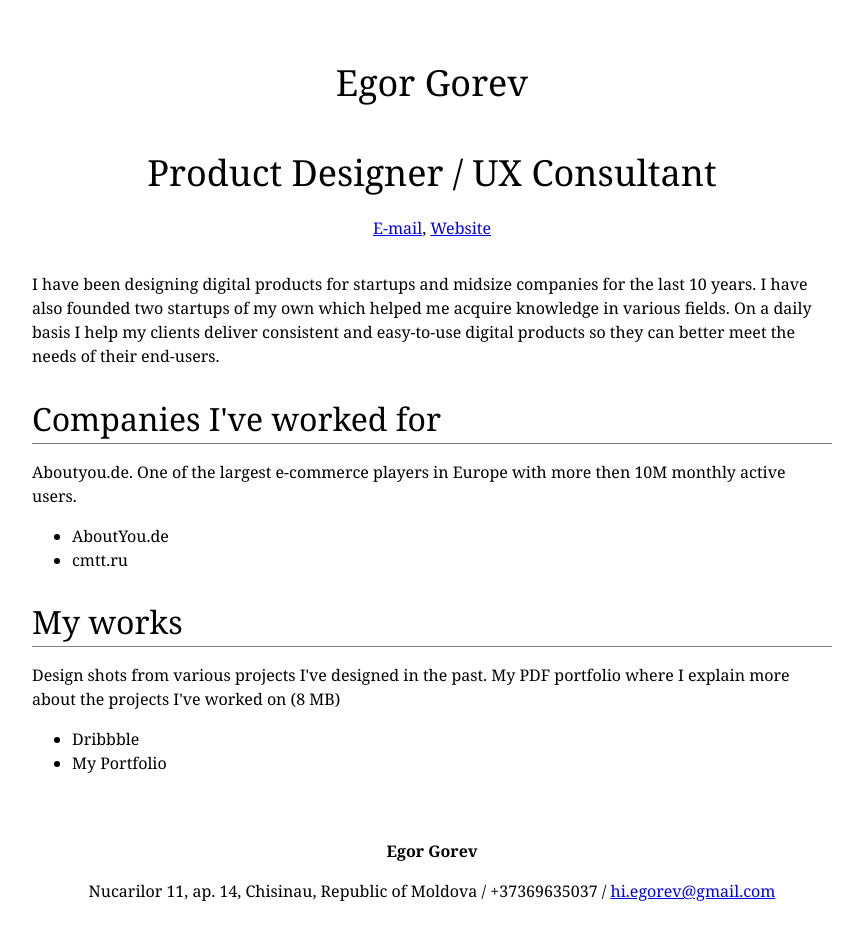
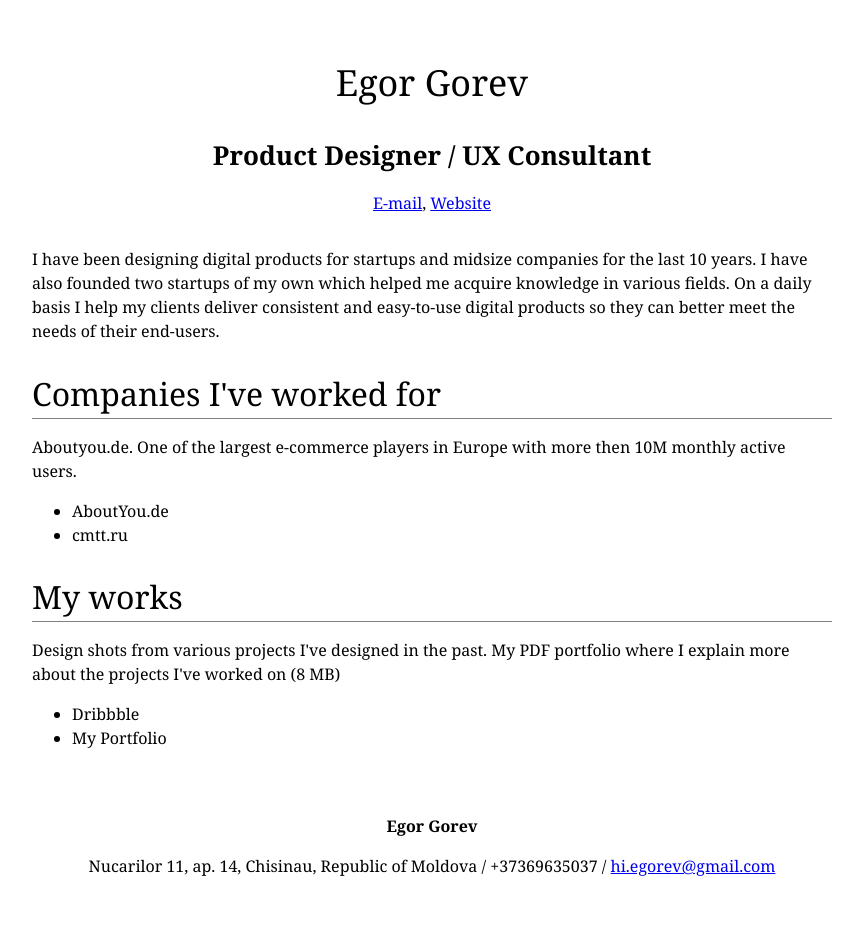
Before and after one commit to gorev/egorev, a plain HTML site: page index.html in a window 1280 px wide. Shown: the whole page, without its empty margins (208-1071 px from the left). Drawn offline with Linux system fonts and the light colour scheme.

Commit message:
Update style.css

```diff
--- a/style.css
+++ b/style.css
@@ -36,7 +36,8 @@ h2 {
 }
 
 h3 {
-	font-size: 36px;
+	font-size: 26px;
+	font-weight: 800;
 	margin-bottom: 0px;
 }
 
```
